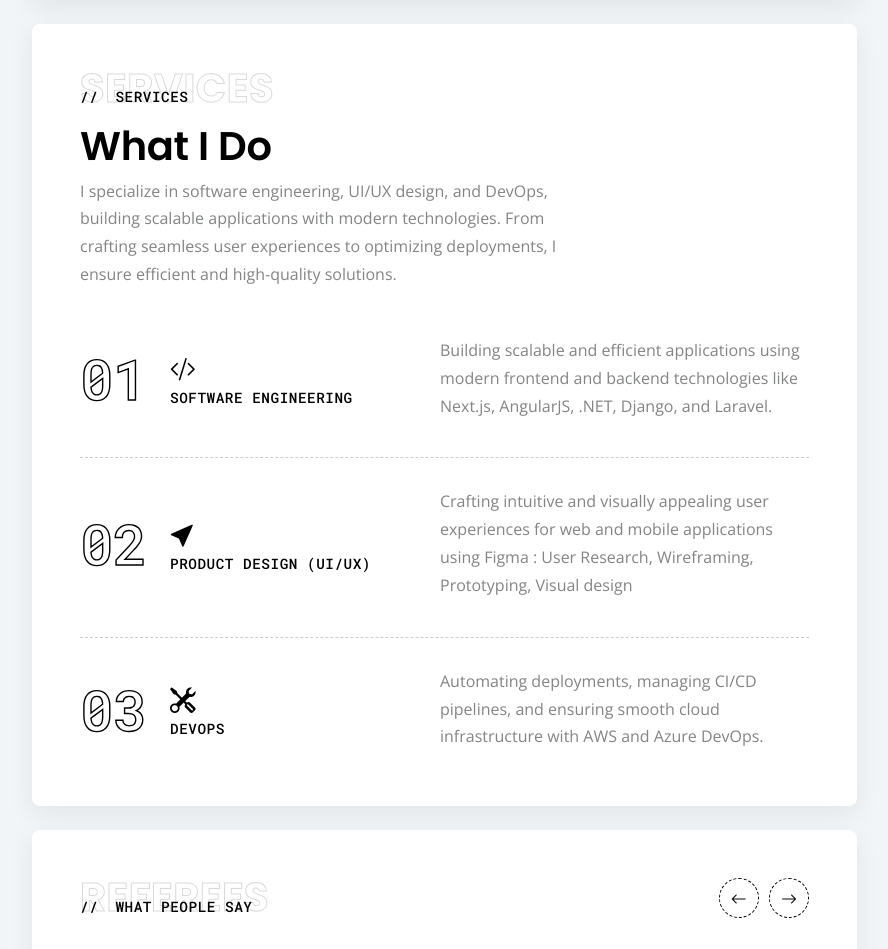
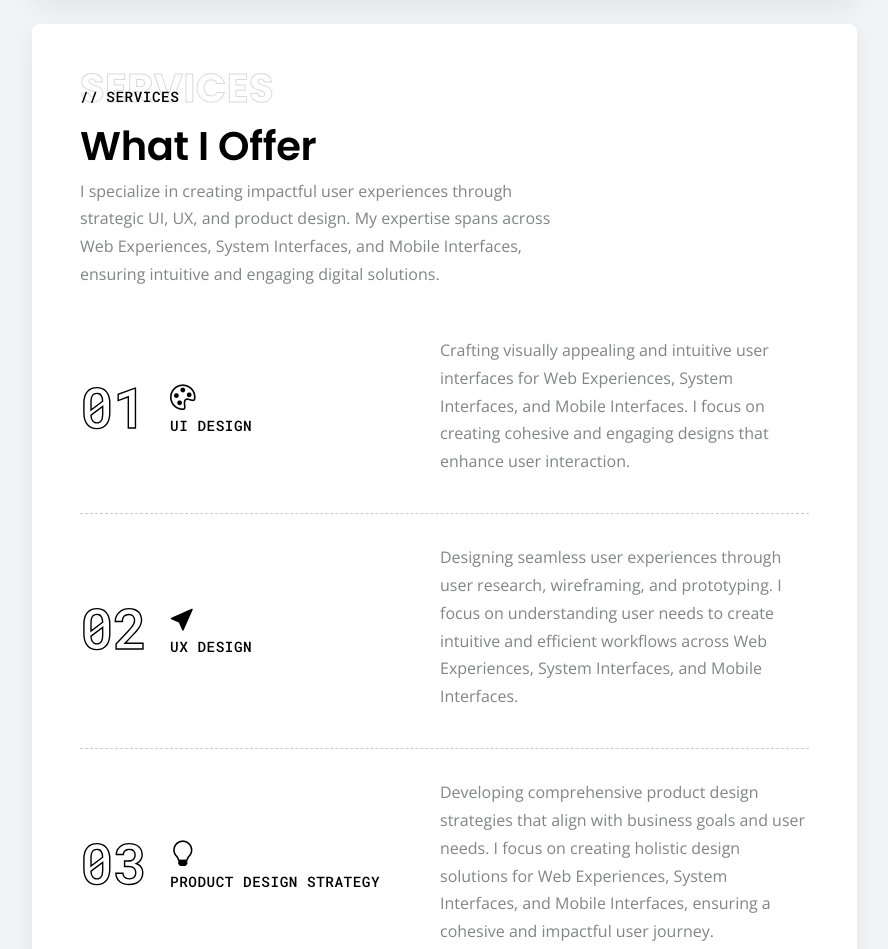
Before and after one commit to DynastyElvis/ui-ux-portfolio, a plain HTML site: page index.html in a window 1280 px wide. Shown: the part 1616-2565 px from the top of the page, without its empty margins (341-1229 px from the left). Drawn offline with nearby package versions, Linux system fonts and the light colour scheme; some packages are replaced by stand-ins of ours; files whose address does not match are found by name.

Commit message:
feat: What I Offer

```diff
--- a/index.html
+++ b/index.html
@@ -452,81 +452,54 @@
 <div class="section-box mt-4" id="services">
   <div class="row">
     <div class="col-12 col-md-10 col-xl-8">
-                  <h6 class="title-heading mb-3" data-backdrop-text="Services">
-                    Services
-                  </h6>
-                  <h1>What I Do</h1>
+      <h6 class="title-heading mb-3" data-backdrop-text="Services">Services</h6>
+      <h1>What I Offer</h1>
       <p>
-                    I specialize in software engineering, UI/UX design, and
-                    DevOps, building scalable applications with modern
-                    technologies. From crafting seamless user experiences to
-                    optimizing deployments, I ensure efficient and high-quality
-                    solutions.
+        I specialize in creating impactful user experiences through strategic UI, UX, and product design. My expertise spans across Web Experiences, System Interfaces, and Mobile Interfaces, ensuring intuitive and engaging digital solutions.
       </p>
     </div>
   </div>
   <div class="mt-4 mt-lg-5">
     <ul class="services-list">
-                  <!-- Services Item 1 - Software Engineering -->
       <li class="services-item">
         <div class="services-number">
-                      <h1
-                        class="font-family-mono fw-semi-bold stroke-text display-4"
-                      >
-                        01
-                      </h1>
+          <h1 class="font-family-mono fw-semi-bold stroke-text display-4">01</h1>
         </div>
         <div class="services-title icon-xl">
-                      <i class="bi bi-code-slash"></i>
-                      <h6 class="mono-heading">Software Engineering</h6>
+          <i class="bi bi-palette"></i>
+          <h6 class="mono-heading">UI Design</h6>
         </div>
         <div>
           <p>
-                        Building scalable and efficient applications using
-                        modern frontend and backend technologies like Next.js,
-                        AngularJS, .NET, Django, and Laravel.
+            Crafting visually appealing and intuitive user interfaces for Web Experiences, System Interfaces, and Mobile Interfaces. I focus on creating cohesive and engaging designs that enhance user interaction.
           </p>
         </div>
       </li>
-                  <!-- Services Item 2 - Product Design (UI/UX) -->
       <li class="services-item">
         <div class="services-number">
-                      <h1
-                        class="font-family-mono fw-semi-bold stroke-text display-4"
-                      >
-                        02
-                      </h1>
+          <h1 class="font-family-mono fw-semi-bold stroke-text display-4">02</h1>
         </div>
         <div class="services-title icon-xl">
           <i class="bi bi-cursor-fill"></i>
-                      <h6 class="mono-heading">Product Design (UI/UX)</h6>
+          <h6 class="mono-heading">UX Design</h6>
         </div>
         <div>
           <p>
-                        Crafting intuitive and visually appealing user
-                        experiences for web and mobile applications using Figma
-                        : User Research, Wireframing, Prototyping, Visual design
+            Designing seamless user experiences through user research, wireframing, and prototyping. I focus on understanding user needs to create intuitive and efficient workflows across Web Experiences, System Interfaces, and Mobile Interfaces.
           </p>
         </div>
       </li>
-                  <!-- Services Item 3 - DevOps -->
       <li class="services-item">
         <div class="services-number">
-                      <h1
-                        class="font-family-mono fw-semi-bold stroke-text display-4"
-                      >
-                        03
-                      </h1>
+          <h1 class="font-family-mono fw-semi-bold stroke-text display-4">03</h1>
         </div>
         <div class="services-title icon-xl">
-                      <i class="bi bi-tools"></i>
-                      <h6 class="mono-heading">DevOps</h6>
+          <i class="bi bi-lightbulb"></i>
+          <h6 class="mono-heading">Product Design Strategy</h6>
         </div>
         <div>
           <p>
-                        Automating deployments, managing CI/CD pipelines, and
-                        ensuring smooth cloud infrastructure with AWS and Azure
-                        DevOps.
+            Developing comprehensive product design strategies that align with business goals and user needs. I focus on creating holistic design solutions for Web Experiences, System Interfaces, and Mobile Interfaces, ensuring a cohesive and impactful user journey.
           </p>
         </div>
       </li>
```
Lines whose indentation alone changed are shown as unchanged.
